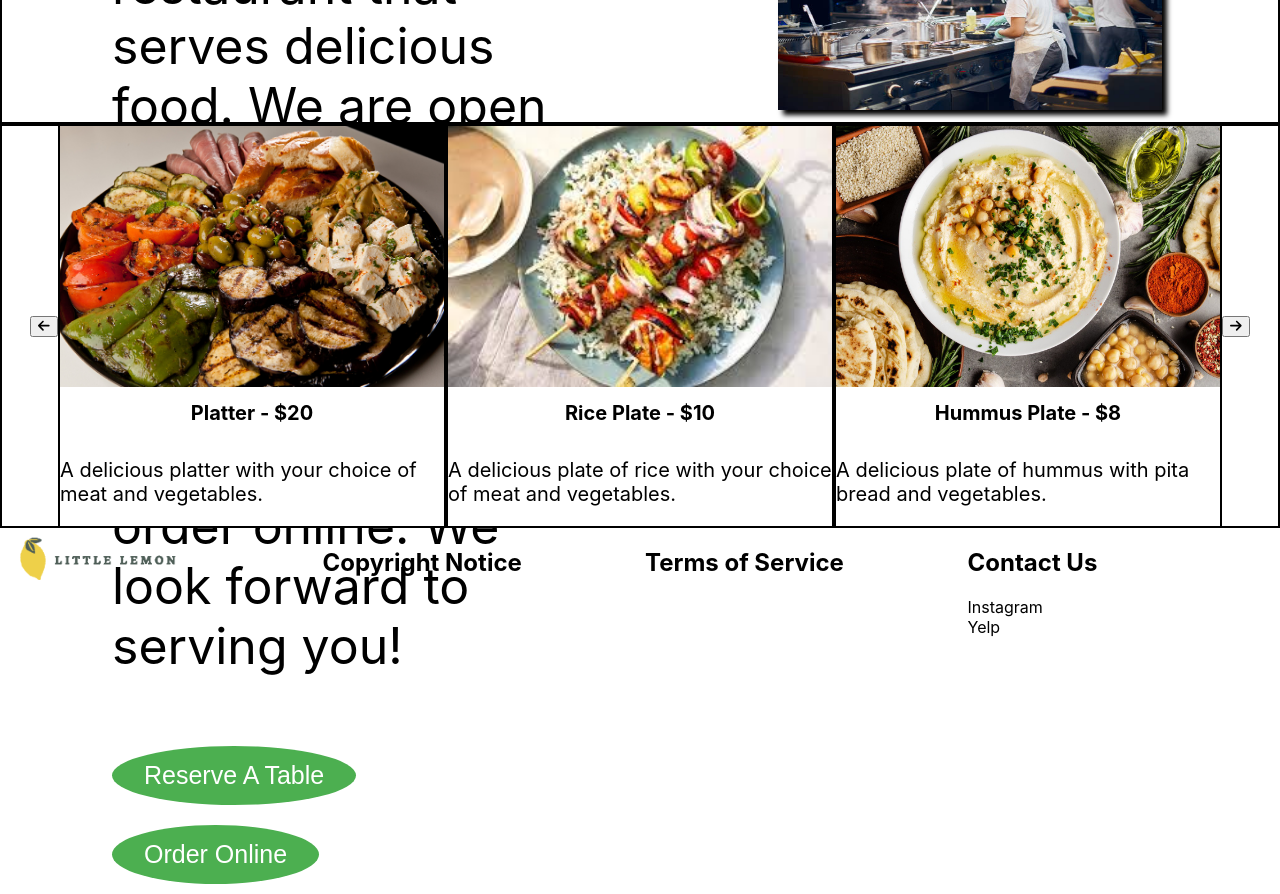
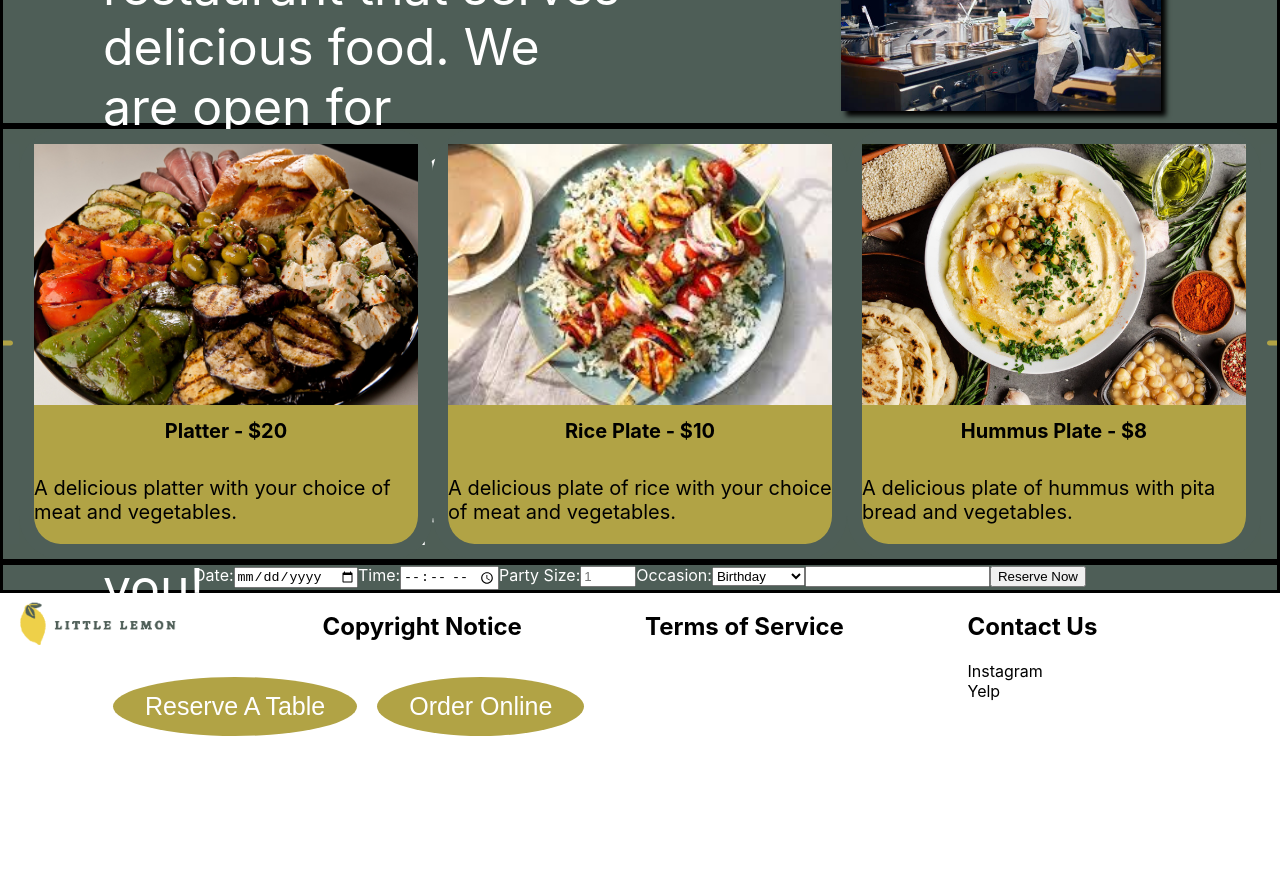
Before and after one commit to ryan-ching/restaurant, a React (Create React App) app: page / in a window 1280 px wide. Shown: the part 900-1794 px from the top of the page. After the commit the page ends 1646 px from the top, so only its background shows below. Built offline with nearby package versions, Linux system fonts and the light colour scheme.

Commit message:
added framework for booking logic

```diff
--- a/src/App.js
+++ b/src/App.js
@@ -4,12 +4,14 @@ import Main from './components/Main';
 import Menu from './components/Menu';
 import Nav from './components/Nav';
 import Footer from './components/Footer';
+import BookingPage from './components/BookingPage';
 function App() {
   return (
     <main>
       <Nav />
       <Main />
       <Menu />
+      <BookingPage />
       <Footer />
     </main>
   );
--- /dev/null
+++ b/src/components/BookingForm.js
@@ -0,0 +1,72 @@
+import React from "react";
+import PageView from './PageView';
+
+function BookingForm() {
+    const [date, setDate] = React.useState("");
+    const [time, setTime] = React.useState("");
+    const [partySize, setPartySize] = React.useState("");
+    const [occasion, setOccasion] = React.useState("");
+
+    const handleChange = (event) => {
+        const {name, value} = event.target;
+        if (name === "date") {
+            setDate(value);
+        } else if (name === "time") {
+            setTime(value);
+        } else if (name === "partySize") {
+            setPartySize(value);
+        } else if (name === "occasion") {
+            setOccasion(value);
+        }
+    }
+    const handleSubmit = (event) => {
+        event.preventDefault();
+        console.log(date, time, partySize, occasion);
+    }
+    return (
+        <form onSubmit={handleSubmit}>
+            <label htmlFor="date">Date:</label>
+            <input
+                type="date"
+                id="date"
+                name="date"
+                value={date}
+                onChange={handleChange}
+            />
+            <label htmlFor="time">Time:</label>
+            <input
+                type="time"
+                id="time"
+                name="time"
+                value={time}
+                onChange={handleChange}
+            />
+            <label htmlFor="partySize">Party Size:</label>
+            <input
+                type="number"
+                id="partySize"
+                name="partySize"
+                placeholder="1"
+                min="1"
+                max="20"
+                value={partySize}
+                onChange={handleChange}
+            />
+            <label htmlFor="occasion">Occasion:</label>
+            <select id="occasion">
+                <option value="birthday">Birthday</option>
+                <option value="anniversary">Anniversary</option>
+                <option value="other">Other</option>
+            </select>
+            <input
+                type="text"
+                id="occasion"
+                name="occasion"
+                value={occasion}
+                onChange={handleChange}
+            />
+            <button type="submit">Reserve Now</button>
+        </form>
+    );
+  }
+export default BookingForm;
--- /dev/null
+++ b/src/components/BookingPage.js
@@ -0,0 +1,12 @@
+import React from "react";
+import PageView from './PageView';
+import './Main.css';
+import BookingForm from "./BookingForm";
+function BookingPage() {
+    return (
+      <PageView isDarkBackground maxHeight='100vh' backgroundColor="#4e5e57">
+        <BookingForm />
+      </PageView>
+    );
+  }
+export default BookingPage;
--- a/src/components/Home.css
+++ /dev/null
@@ -1,6 +0,0 @@
-.home-grid {
-    display: grid;
-    grid-template-columns: repeat(2, 1fr);
-    grid-auto-rows: minmax(auto, 1fr);
-    grid-gap: 10px;
-}
--- a/src/components/Main.css
+++ b/src/components/Main.css
@@ -12,7 +12,7 @@
 }
 
 .main-button {
-    background-color: #4CAF50;
+    background-color: #b1a345;
     border: none;
     border-radius: 50%;
     color: white;
@@ -23,14 +23,26 @@
 }
 
 .main-text {
-    color: black;
+    color: white;
     padding: 10px;
     font-size: 50px;
+    text-align: center;
 }
 
+.main-subtext {
+    font-size: 30px;
+    text-align: center;
+}
+
+.main-call {
+    color: white;
+    font-size: 50px;
+    text-align: left;
+
+}
 .main-item img {
     box-shadow: 5px 5px 5px rgba(1, 1, 1, 1);
     margin: 2vh;
-    width: 30vw;
+    width: 25vw;
     height: 25vh;
 }
--- a/src/components/Main.js
+++ b/src/components/Main.js
@@ -7,11 +7,13 @@ import kitchen3 from '../images/kitchen3.jpg';
 const callToAction = "Welcome to the Little Lemon Website. We are a family-owned restaurant that serves delicious food. We are open for breakfast, lunch, and dinner. We also offer catering services. Please reserve a table or place an order online. We look forward to serving you!";
 function Main() {
     return (
-      <PageView isDarkBackground maxHeight='100vh'>
+      <PageView isDarkBackground maxHeight='100vh' backgroundColor="#4e5e57">
         <main className="main-container">
           <div className="main-item">
-            <h1 className="main-text">Welcome to the Little Lemon Website</h1>
-            <p className="main-text">{callToAction}</p>
+            <h1 className="main-text">Welcome to Little Lemon!</h1>
+            <h2 className="main-subtext">Open 11:00 AM - 9:00 PM</h2>
+            <h2 className="main-subtext">Monday - Saturday</h2>
+            <p className="main-call">{callToAction}</p>
             <button className="main-button">Reserve A Table</button>
             <button className="main-button">Order Online</button>
           </div>
--- a/src/components/Menu.css
+++ b/src/components/Menu.css
@@ -6,9 +6,31 @@
     display: flex;
     justify-content: center;
     align-items: center;
+    height: 100%;
+    overflow: hidden;
+    transition: transform 0.3s ease;
+}
+
+.menu-nav {
+    color:#b1a345;
+    background-color: #4e5e57;
+    border: none;
+    font-size: 40px;
+    width: 50px;
     height: 50vh;
 }
 
-.menu-nav {
-    color:black;
+.menu-item {
+    opacity: 1; /* Initial opacity for menu items */
+    transition: opacity 0.3s ease-out, transform 0.3s ease-out; /* Transition properties */
+    flex: 1; /* Make menu items share available space equally */
+    transform: translateX(-100%);
 }
+
+.transitioning {
+    pointer-events: none;
+}
+
+.menu-item.active {
+    opacity: 1;
+}
--- a/src/components/Menu.js
+++ b/src/components/Menu.js
@@ -44,21 +44,30 @@ const menu = [
 ]
 function Menu() {
   const [currentIndex, setCurrentIndex] = React.useState(0);
+  const [transitioning, setTransitioning] = React.useState(false);
   const handleNext = () => {
-    setCurrentIndex((currentIndex + 1) % menu.length);
+    setTransitioning(true);
+    setTimeout(() => {
+      setCurrentIndex((currentIndex + 1) % menu.length);
+      setTransitioning(false);
+    }, 300);
   }
   const handlePrev = () => {
-    setCurrentIndex((currentIndex - 1 + menu.length) % menu.length);
+    setTransitioning(true);
+    setTimeout(() => {
+      setCurrentIndex((currentIndex - 1) % menu.length);
+      setTransitioning(false);
+    }, 300);
   }
     return (
-      <PageView isDarkBackground maxHeight='100vh'>
-          <div className="menu-grid" key={currentIndex}>
+      <PageView isDarkBackground maxHeight='100vh' backgroundColor="#4e5e56">
+          <div className={`menu-grid ${transitioning ? 'transitioning' : ''}`} key={currentIndex}>
             <button className="menu-nav" onClick={handlePrev}>
               <FontAwesomeIcon icon={faArrowLeft} />
             </button>
-            <MenuItem item={menu[(currentIndex - 1 + menu.length) % menu.length]}/>
-            <MenuItem item={menu[currentIndex]}/>
-            <MenuItem item={menu[(currentIndex + 1) % menu.length]}/>
+            <MenuItem className="menu-item" item={menu[(currentIndex - 1 + menu.length) % menu.length]}/>
+            <MenuItem className="menu-item" item={menu[currentIndex]}/>
+            <MenuItem className="menu-item" item={menu[(currentIndex + 1) % menu.length]}/>
             <button className="menu-nav" onClick={handleNext}>
               <FontAwesomeIcon icon={faArrowRight} />
             </button>
--- a/src/components/MenuItem.js
+++ b/src/components/MenuItem.js
@@ -6,7 +6,13 @@ import './MenuItem.css';
 
 function MenuItem({item}) {
     return (
-      <PageView isDarkBackground maxHeight='100vh'>
+      <PageView
+        isDarkBackground
+        maxHeight='100vh'
+        backgroundColor="#b1a345"
+        border="15px solid #4e5e57"
+        border-radius="10%"
+      >
         <div className="menu-item-grid">
             <img src={item.image} alt={item.name} />
             <h1 className="menu-text">{item.name} - {item.cost}</h1>
--- a/src/components/PageView.js
+++ b/src/components/PageView.js
@@ -19,7 +19,7 @@ const PageView = ({
                 alignItems,
                 maxWidth: '100%',
                 maxHeight: '50vh',
-                border: '2px solid black',
+                border: '3px solid black',
                 ...boxProps
             }}>
                 {children}
```
Also changed, not shown: src/components/Home.js (deleted, +0 -20 lines).
